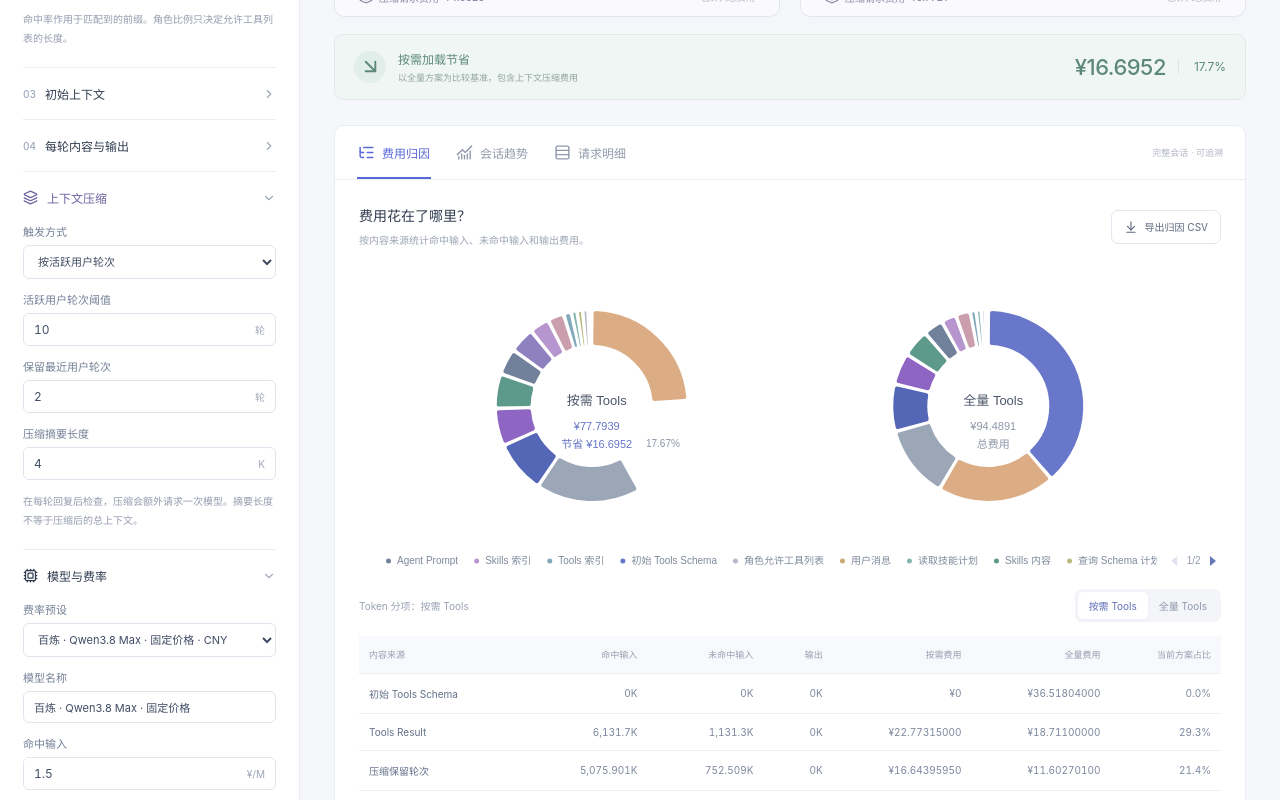
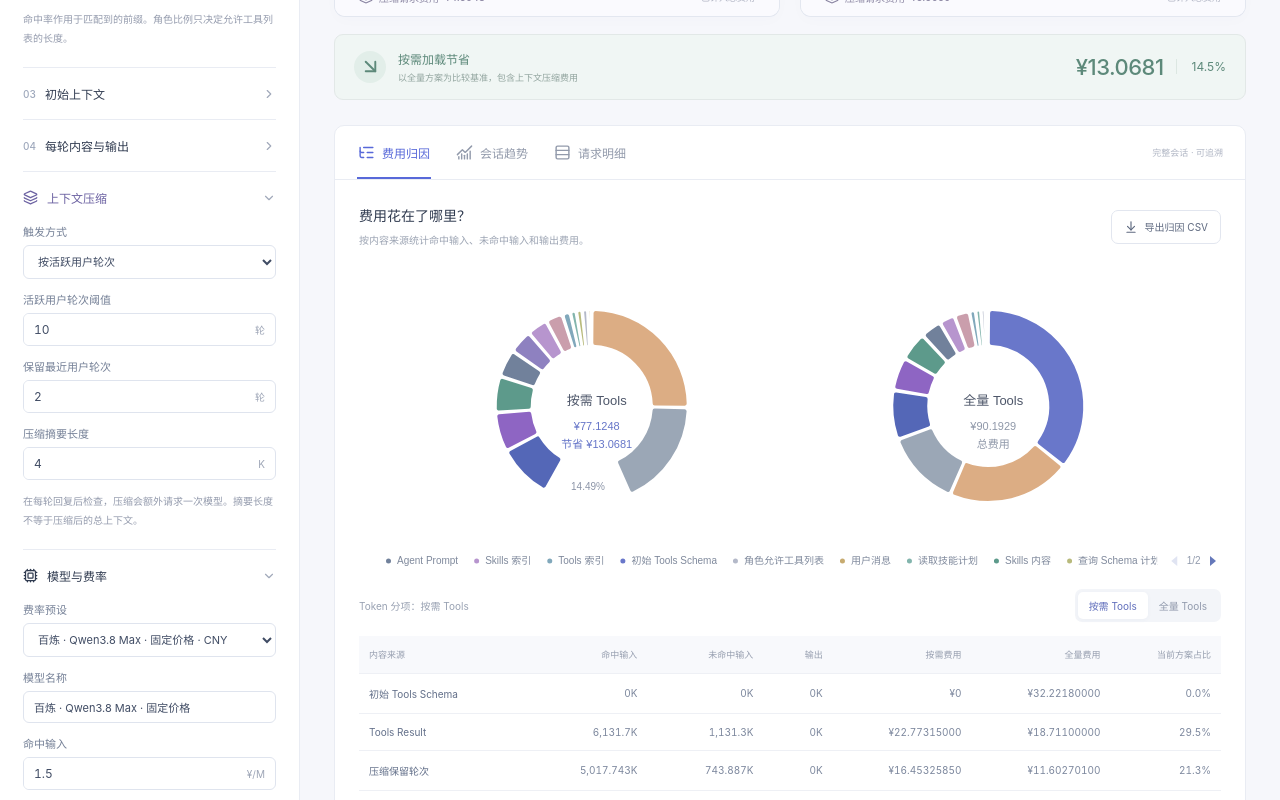
Before and after one commit to Eilumie/mcp-token-lab, a Vue app: page / in a window 1280 px wide. Shown: the part 780-1580 px from the top of the page. Built offline with nearby package versions, Linux system fonts and the light colour scheme.

Commit message:
perf(session): 降低 toolSchemaToken 占比至 0.45

```diff
--- a/src/session.js
+++ b/src/session.js
@@ -220,7 +220,7 @@ class Session {
     sessionAvgAllowToolsRate: 0.7,
     skillIndexToken: 0.1,
     toolsIndexToken: 0.013,
-    toolSchemaToken: 0.51,
+    toolSchemaToken: 0.45,
     userMessageToken: 0.1,
     skillDetailToken: 3,
     toolResultToken: 3,
```
